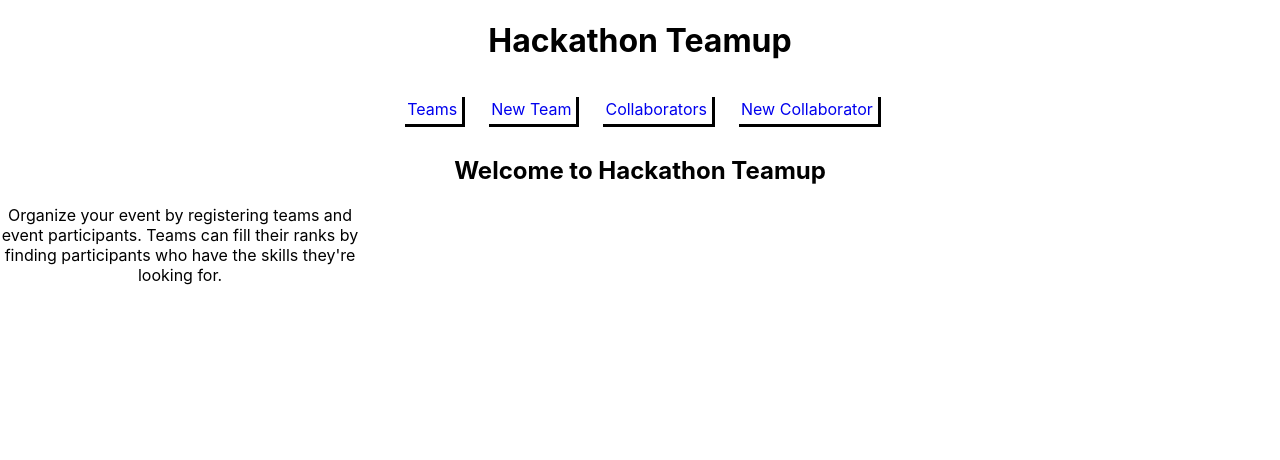
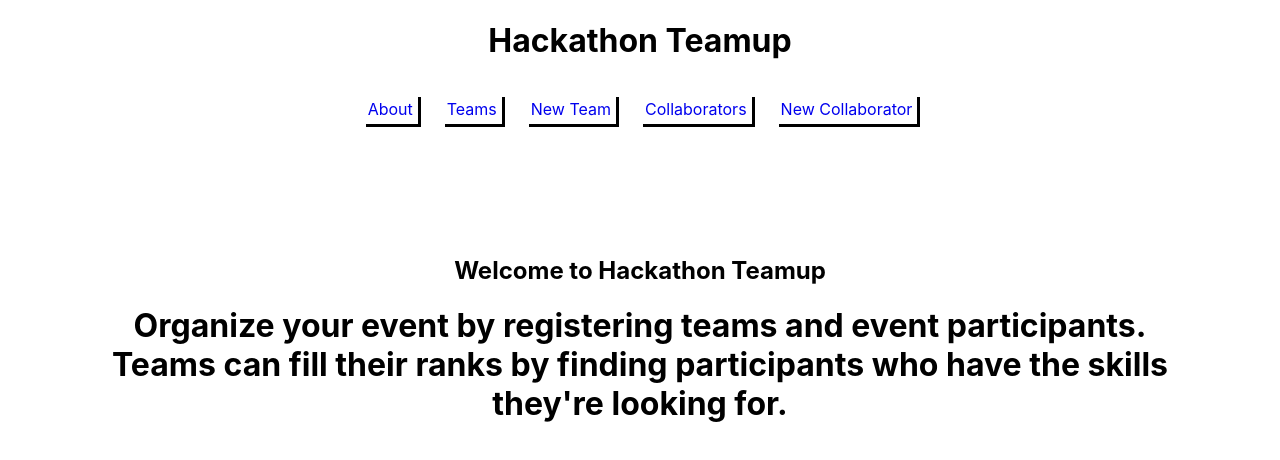
Before and after one commit to hfarnsworth/hackathonTeamup, a React (Create React App) app in the folder hackathon-teamup-frontend/: page / in a window 1280 px wide. Shown: the top 460 px of the page. Built offline with nearby package versions, Linux system fonts and the light colour scheme; no server answers.

Commit message:
added link to About page on NavBar

```diff
--- a/hackathon-teamup-frontend/src/components/About.js
+++ b/hackathon-teamup-frontend/src/components/About.js
@@ -4,7 +4,7 @@ const About = () => {
   return (
     <div className="About">
       <h2>Welcome to Hackathon Teamup</h2>
-      <p>Organize your event by registering teams and event participants.  Teams can fill their ranks by finding participants who have the skills they're looking for.</p>
+      <h1>Organize your event by registering teams and event participants.  Teams can fill their ranks by finding participants who have the skills they're looking for.</h1>
     </div>
   )
 }
--- a/hackathon-teamup-frontend/src/components/NavBar.js
+++ b/hackathon-teamup-frontend/src/components/NavBar.js
@@ -4,6 +4,7 @@ import { NavLink } from 'react-router-dom'
 const NavBar = () => {
   return (
     <div className="NavBar">
+      <NavLink exact to="/">About</NavLink>
       <NavLink exact to="/teams"> Teams </NavLink>
       <NavLink exact to="/newTeam"> New Team </NavLink>
       <NavLink exact to="/collaborators"> Collaborators </NavLink>
--- a/hackathon-teamup-frontend/src/index.css
+++ b/hackathon-teamup-frontend/src/index.css
@@ -77,6 +77,13 @@ button, .NavBar > a {
   margin-right: 100px;
 }
 
+.About {
+  padding: 100px;
+  justify-content: center;
+  align-items: center;
+  float: center;
+}
+
 ul {
   list-style-type: none;
   padding: 20px;
```
Also changed, not shown: 1 other file (tests, documents, lock files or other folders).
